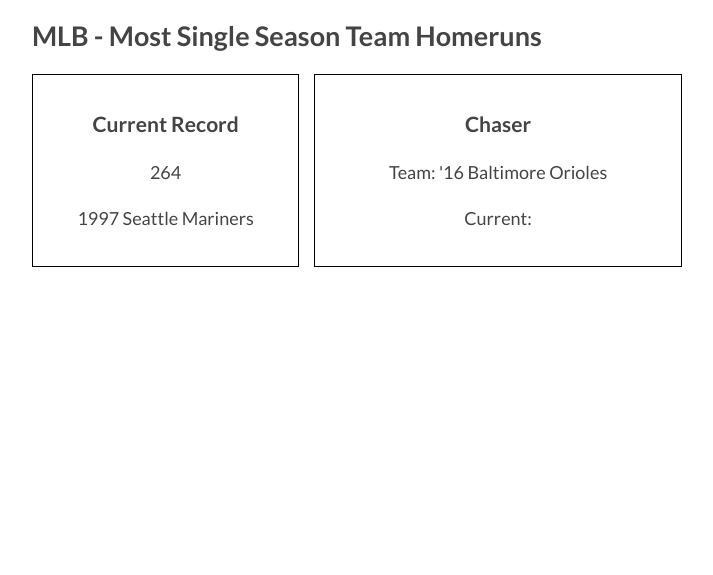
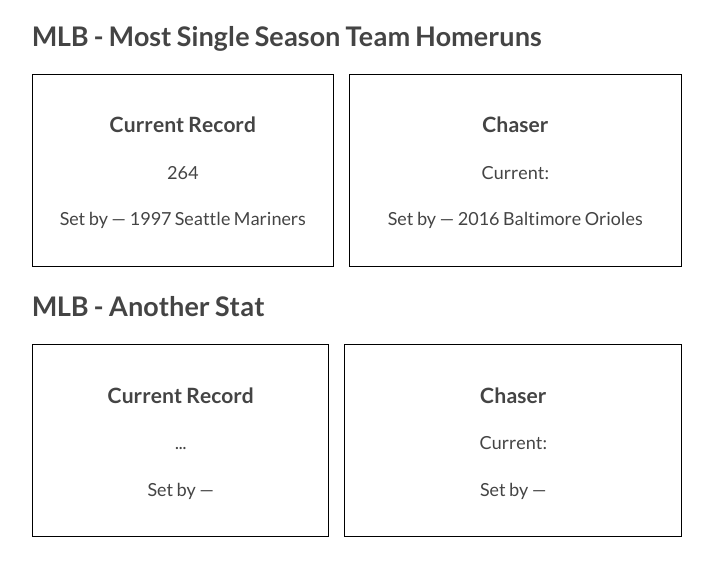
Before and after one commit to robertbenjamin/record-chase, a plain HTML site: page index.html in a window 1280 px wide. Shown: the part 139-714 px from the top of the page, without its empty margins (283-996 px from the left). Drawn offline with nearby package versions, Linux system fonts and the light colour scheme; no server answers.

Commit message:
Add basic code comments and another record section

```diff
--- a/index.html
+++ b/index.html
@@ -42,21 +42,22 @@
   </style>
   <script type="text/javascript">
   $(document).ready(function() {
-    // Load Orioles data
+    // Load Orioles data with a JSON call to the API
     $.getJSON('http://api.sportradar.us/mlb-t5/seasontd/2016/REG/teams/75729d34-bca7-4a0f-b3df-6f26c6ad3719/statistics.json?api_key=guuudtz97apty5b2r3jujs4p', function(data) {
       var hr_record = data.statistics.hitting.onbase.hr;
-      $('.mlb-hr .record').text(hr_record);
+      $('.mlb-hr .record').text("Current: " + hr_record);
     });
 
-    $.getJSON('http://api.sportradar.us/mlb-t5/seasontd/2016/REG/teams/75729d34-bca7-4a0f-b3df-6f26c6ad3719/statistics.json?api_key=guuudtz97apty5b2r3jujs4p', function(data) {
-      // var hr_record = data.statistics.hitting.onbase.hr;
-      // $('.mlb-hr .record').text(hr_record);
-    });
+    // Dummy code which can be used by updating the API link and selecting the proper JSON key
+    // $.getJSON('http://api.sportradar.us/mlb-t5/seasontd/2016/REG/teams/75729d34-bca7-4a0f-b3df-6f26c6ad3719/statistics.json?api_key=guuudtz97apty5b2r3jujs4p', function(data) {
+    //   var hr_record = data.statistics.hitting.onbase.hr;
+    //   $('.mlb-hr .record').text(hr_record);
+    // });
 
-    $.getJSON('http://api.sportradar.us/mlb-t5/seasontd/2016/REG/teams/75729d34-bca7-4a0f-b3df-6f26c6ad3719/statistics.json?api_key=guuudtz97apty5b2r3jujs4p', function(data) {
-      // var hr_record = data.statistics.hitting.onbase.hr;
-      // $('.mlb-hr .record').text(hr_record);
-    });
+    // $.getJSON('http://api.sportradar.us/mlb-t5/seasontd/2016/REG/teams/75729d34-bca7-4a0f-b3df-6f26c6ad3719/statistics.json?api_key=guuudtz97apty5b2r3jujs4p', function(data) {
+    //   var hr_record = data.statistics.hitting.onbase.hr;
+    //   $('.mlb-hr .record').text(hr_record);
+    // });
   });
   </script>
 </head>
@@ -74,13 +75,29 @@
     <div class="record-box">
       <div class="current">
         <h3>Current Record</h3>
-        <div class="record">264</div>
-        <p>1997 Seattle Mariners</p>
+        <p>264</p>
+        <p>Set by — 1997 Seattle Mariners</p>
       </div>
       <div class="chaser">
         <h3>Chaser</h3>
-        <p>Team: '16 Baltimore Orioles</p>
-        <div>Current: <p class="record"></p></div>
+        <p class="record">Current:</p>
+        <p>Set by — 2016 Baltimore Orioles</p>
+      </div>
+    </div>
+  </section>
+
+  <section class="mlb-wins">
+    <h2>MLB - Another Stat</h2>
+    <div class="record-box">
+      <div class="current">
+        <h3>Current Record</h3>
+        <p>...</p>
+        <p>Set by —</p>
+      </div>
+      <div class="chaser">
+        <h3>Chaser</h3>
+        <p class="record">Current:</p>
+        <p>Set by —</p>
       </div>
     </div>
   </section>
```
